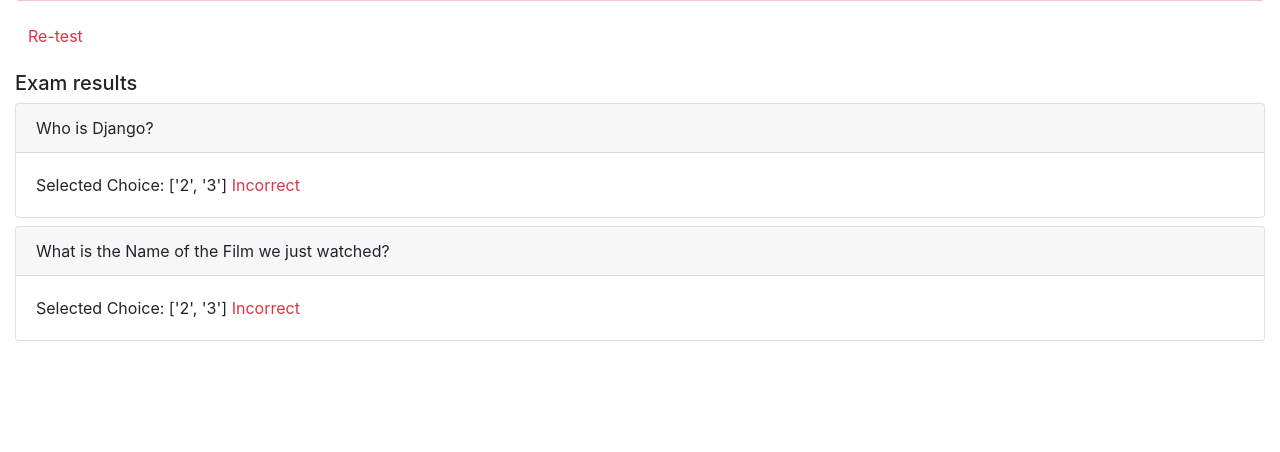
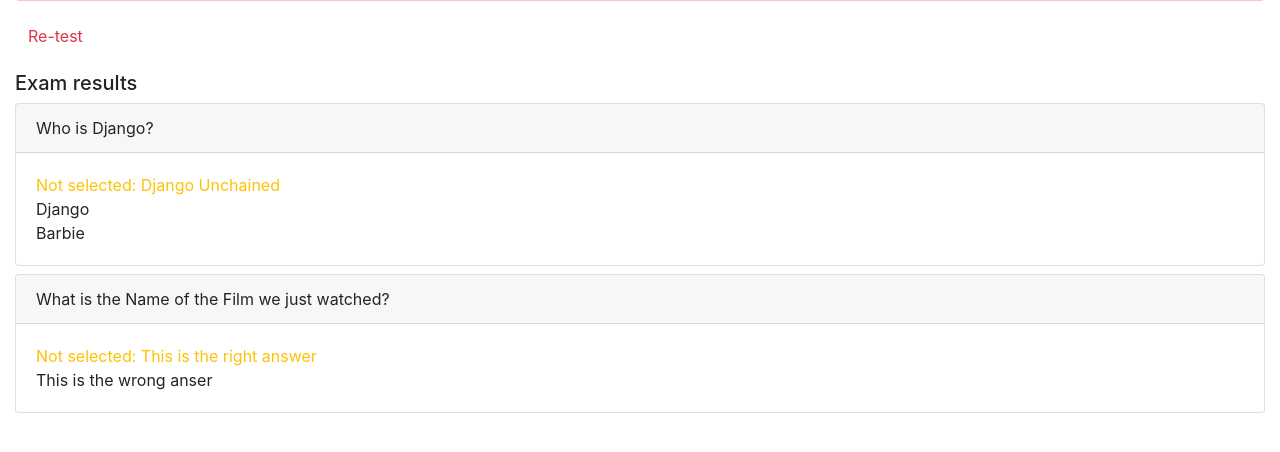
Before and after one commit to IanKlein6/Django-online-course-app-Final-Project, a Django app: page /onlinecourse/course/1/submission/1/result/ in a window 1280 px wide. Shown: the part 121-573 px from the top of the page. Run offline with Django 3.2, Linux system fonts and the light colour scheme; data comes from the database, SQL or seed files in the repository; both versions use the stored data as it was after the commit; some libraries are stand-ins or nearby versions.

Commit message:
answers are being shown. everything works

```diff
--- a/onlinecourse/templates/onlinecourse/exam_result_bootstrap.html
+++ b/onlinecourse/templates/onlinecourse/exam_result_bootstrap.html
@@ -59,24 +59,35 @@
     {% endif %}
 
     <div class="mt-3">
-
         <h5>Exam results</h5>
-        {% for question_text, selected_choice_text, selected_correct in exam_results %}
+        {% for question_text, correctly_selected, incorrectly_selected, not_selected_but_correct, not_needed_answers_texts, question_choices in exam_results %}
             <div class="card mb-2">
                 <div class="card-header">
                     {{ question_text }}
                 </div>
                 <div class="card-body">
-                Selected Choice: {{ selected_choice_text }}
-                {% if selected_correct %}
-                <span class="text-success">Correct</span>
-                {% else %}
-                <span class="text-danger">Incorrect</span>
+                    {% for choice in question_choices %}
+                        <div>
+                            {% if choice.choice_text in correctly_selected %}
+                                <span class="text-success">Correct answer: {{ choice.choice_text }}</span>
+                            {% elif choice.choice_text in incorrectly_selected %}
+                                <span class="text-danger">Wrong answer: {{ choice.choice_text }}</span>
+                            {% elif choice.choice_text in not_selected_but_correct %}
+                                <span class="text-warning">Not selected: {{ choice.choice_text }}</span>
+                            {% elif choice.choice_text in not_needed_answers_texts %}
+                                {{ choice.choice_text }}
                             {% endif %}
+                        </div>
+                    {% endfor %}
                 </div>
             </div>
         {% endfor %}
     </div>
+
+
+
+
+    </div>
 </div>
 </body>
 </html>
--- a/onlinecourse/views.py
+++ b/onlinecourse/views.py
@@ -170,48 +170,42 @@ def submit(request, course_id):
 
 print("before extract answers")
 #A example method to collect the selected choices from the exam form from the request object
-def extract_answers(request):
-    print("inside extract answers")
-    submitted_anwsers = []
-    for key in request.POST:
-        if key.startswith('choice'):
-            value = request.POST[key]
-            choice_id = int(value)
-            submitted_anwsers.append(choice_id)
-    return submitted_anwsers
-
-print("before show exam reuslts")
 def show_exam_result(request, course_id, submission_id):
     print("inside show exam results", course_id, submission_id, )
-    # Get course and submission based on their ids
+
     course = get_object_or_404(Course, id=course_id)
     submission = get_object_or_404(Submission, id=submission_id)
 
-    # Get selected choice ids from submission record
     selected_choice_ids = submission.choices.values_list('id', flat=True)
 
-    # Calculate total score and maximum possible score
     total_score = 0
     max_possible_score = 0
     exam_results = []
+
     for question in course.question_set.all():
         max_possible_score += question.question_grade
         correct_choice_ids = question.choice_set.filter(is_correct=True).values_list('id', flat=True)
         selected_correct = all(choice_id in selected_choice_ids for choice_id in correct_choice_ids)
+
         if selected_correct:
             total_score += question.question_grade
 
-        # Retrieve selected choice text
-        selected_choices = Choice.objects.filter(id__in=selected_choice_ids)
-        selected_choice_texts = [choice.choice_text for choice in selected_choices]
+        selected_choices_for_question = question.choice_set.filter(id__in=selected_choice_ids)
+        all_choices_for_question = question.choice_set.all()
 
-        # Append question details to the exam_results
-        exam_results.append((question.question_text, selected_choice_texts, selected_correct))
+        selected_choice_texts = [choice.choice_text for choice in question.choice_set.filter(id__in=selected_choice_ids)]
+        correct_choice_texts = [choice.choice_text for choice in question.choice_set.filter(is_correct=True)]
+        correctly_selected = [text for text in selected_choice_texts if text in correct_choice_texts]
+        incorrectly_selected = [text for text in selected_choice_texts if text not in correct_choice_texts]
+        not_selected_but_correct = [text for text in correct_choice_texts if text not in selected_choice_texts]
+        all_choice_texts = [choice.choice_text for choice in all_choices_for_question]
+        not_needed_answer_texts = [text for text in all_choice_texts if text not in correct_choice_texts and text not in incorrectly_selected]
 
-    # Calculate the percentage grade
+        exam_results.append((question.question_text, correctly_selected, incorrectly_selected, not_selected_but_correct, not_needed_answer_texts, all_choices_for_question))
+
+
+
     percentage_grade = (total_score / max_possible_score) * 100 if max_possible_score > 0 else 0
-
-    # Determine if the learner passed the exam
     passed_exam = percentage_grade > 80
     context = {
         'grade': total_score,
@@ -222,11 +216,5 @@ def show_exam_result(request, course_id, submission_id):
         'submission_id': submission.id,
         'course_id': course.id
     }
-    print('grade', total_score,
-        'percentage_grade', percentage_grade,
-        'passed_exam', passed_exam,
-        'course', course,
-        'exam_results', exam_results,
-        'submission_id', submission.id,
-        'course_id', course.id)
+
     return render(request, 'onlinecourse/exam_result_bootstrap.html', context)
```
Also changed, not shown: db.sqlite3. Lines whose indentation alone changed are shown as unchanged.
